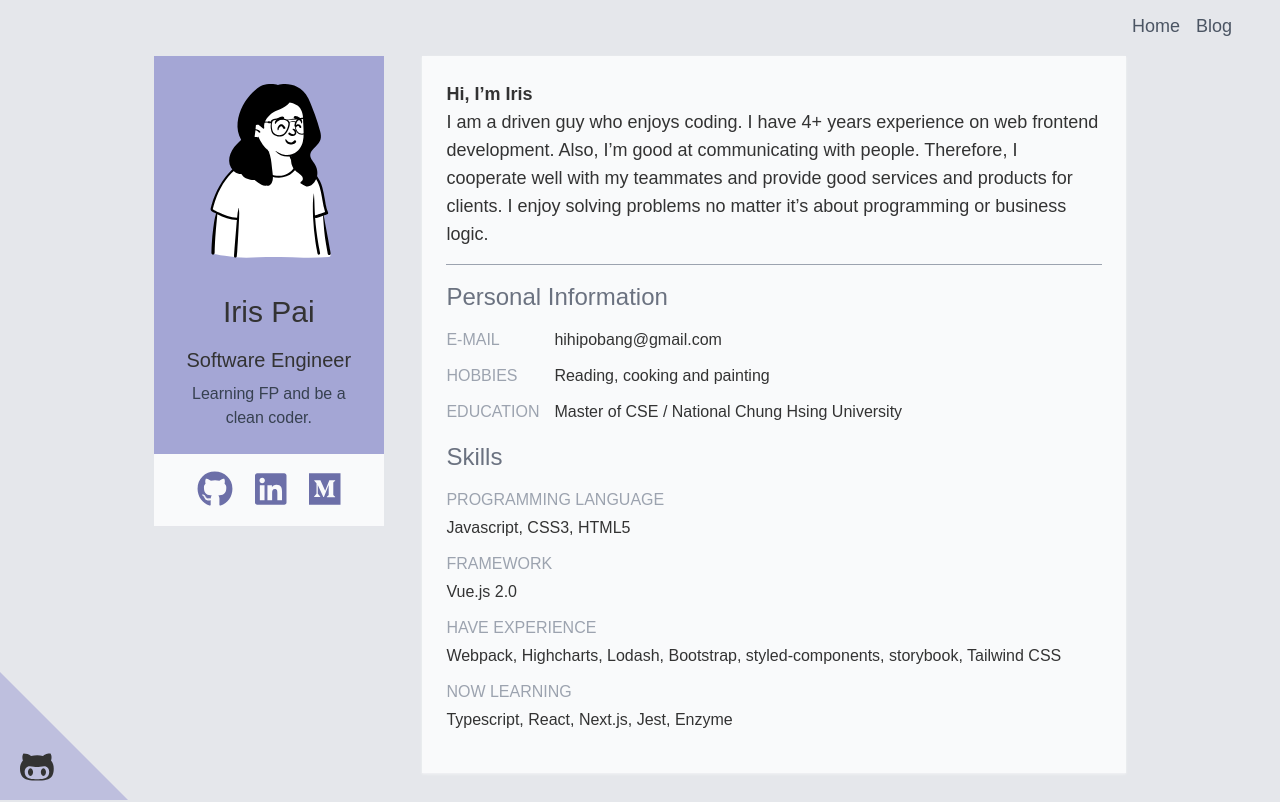
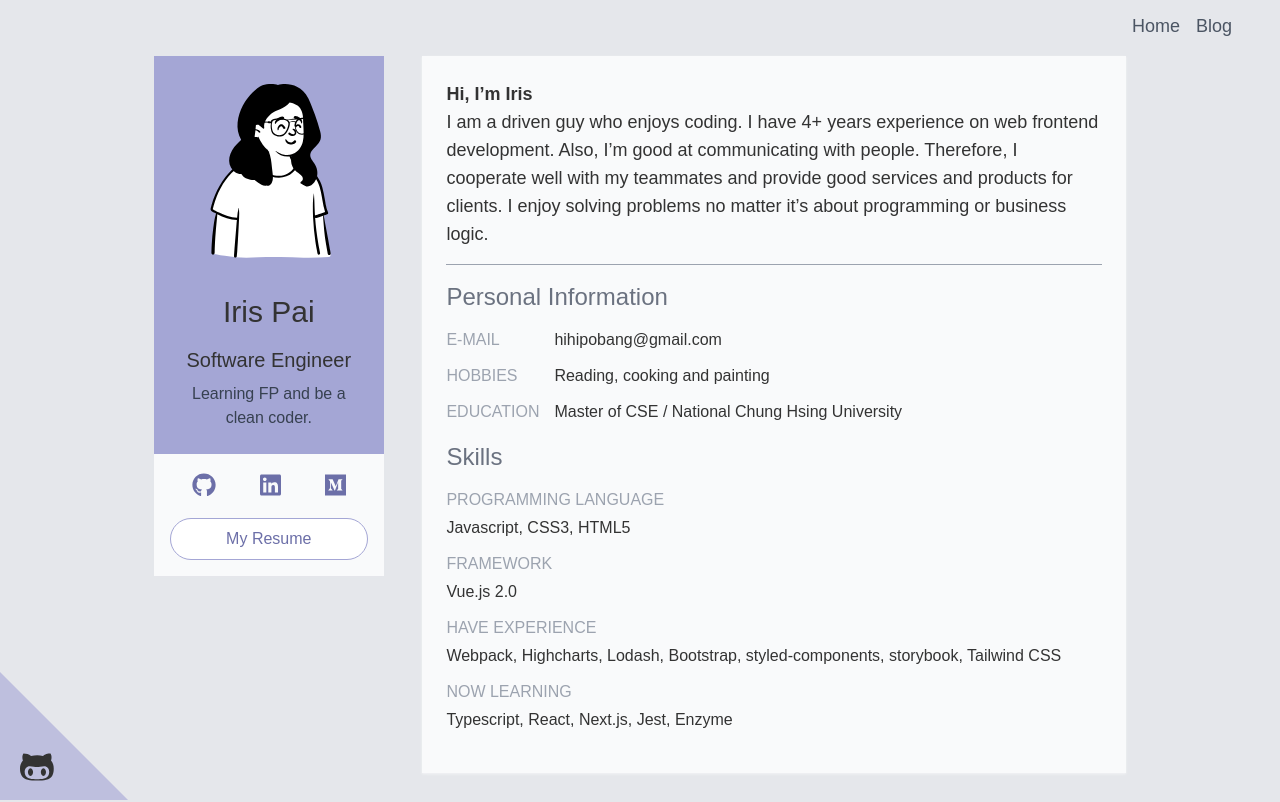
Before and after one commit to HiHiPoBang/smp-portfolio, a Next.js app: page / in a window 1280 px wide. Shown: the top 802 px of the page. Built offline with nearby package versions, Linux system fonts and the light colour scheme.

Commit message:
feat: add Button component

```diff
--- /dev/null
+++ b/components/buttons/Button.tsx
@@ -0,0 +1,24 @@
+import tw from 'tailwind-styled-components';
+
+type Props = {
+  isFullWidth?: boolean;
+  isGhost?: boolean;
+};
+const Button = tw.button`
+  py-2
+  px-4
+  ${(props: Props) => (props.isFullWidth ? 'w-full' : 'w-auto')}
+  rounded-full
+  border
+  border-solid
+  border-primary
+  ${(props: Props) => (props.isGhost ? 'bg-white' : 'bg-primary')}
+  transition-[background]
+  transition-[color]
+  duration-300
+  ${(props: Props) => (props.isGhost ? 'hover:bg-primary' : 'hover:bg-purple-200')}
+  ${(props: Props) => (props.isGhost ? 'text-secondary' : 'text-primary')}
+  ${(props: Props) => (props.isGhost ? 'hover:text-white' : 'text-primary')}
+`;
+
+export default Button;
--- a/components/index.tsx
+++ b/components/index.tsx
@@ -8,6 +8,7 @@ import SiteLink from './SiteLink';
 import Comment from './Comment';
 import DividerLine from './DividerLine';
 import IconButton from './buttons/IconButton';
+import Button from './buttons/Button';
 import Introduction from './Introduction';
 import WorkingExperience from './WorkingExperience';
 import PostThumbnail from './PostThumbnail';
@@ -27,6 +28,7 @@ export {
   Comment,
   DividerLine,
   IconButton,
+  Button,
   Introduction,
   WorkingExperience,
   PostThumbnail,
--- a/pages/index.tsx
+++ b/pages/index.tsx
@@ -3,7 +3,7 @@ import type { IconName } from '@fortawesome/fontawesome-common-types';
 import NextImage from 'next/image';
 import tw from 'tailwind-styled-components';
 import { IconButton, Layout } from '../components';
-import { H2, H4, Introduction, WorkingExperience } from '../components';
+import { H2, H4, Button, Introduction, WorkingExperience } from '../components';
 
 const Home: NextPage = () => {
   return (
@@ -25,9 +25,16 @@ const Home: NextPage = () => {
             <section className="px-8 text-center text-gray-700">Learning FP and be a clean coder.</section>
           </UserAvatarBlock>
           <UserDetailInfoBlock>
-            <IconLink link="https://github.com/HiHiPoBang" iconName="github" />
-            <IconLink link="" iconName="linkedin" />
-            <IconLink link="https://medium.com/@smp-iris" iconName="medium" />
+            <div className="flex justify-around">
+              <IconLink link="https://github.com/HiHiPoBang" iconName="github" />
+              <IconLink link="" iconName="linkedin" />
+              <IconLink link="https://medium.com/@smp-iris" iconName="medium" />
+            </div>
+            <div className="mt-4">
+              <Button isFullWidth isGhost>
+                My Resume
+              </Button>
+            </div>
           </UserDetailInfoBlock>
         </UserInfoBlock>
         <ExperienceBlock>
@@ -78,9 +85,7 @@ const AvatarFig = tw.figure`
   overflow-hidden
 `;
 const UserDetailInfoBlock = tw.div`
-  flex
-  justify-around
-  px-8
+  px-4
   py-4
   w-full
   bg-gray-50
@@ -92,7 +97,7 @@ type IconLinkProp = {
 };
 const IconLink = ({ link, iconName }: IconLinkProp) => (
   <a href={link} target="_blank" rel="noreferrer">
-    <IconButton size="xl" variant="secondary" icon={['fab', iconName]} />
+    <IconButton size="lg" variant="secondary" icon={['fab', iconName]} />
   </a>
 );
 const ExperienceBlock = tw.section`
--- a/tailwind.config.js
+++ b/tailwind.config.js
@@ -5,6 +5,9 @@ module.exports = {
   content: ['./pages/**/*.{js,ts,jsx,tsx}', './components/**/*.{js,ts,jsx,tsx}'],
   theme: {
     extend: {
+      borderColor: {
+        primary: SECONDARY_BG_COLOR,
+      },
       backgroundColor: {
         primary: SECONDARY_BG_COLOR,
       },
```
